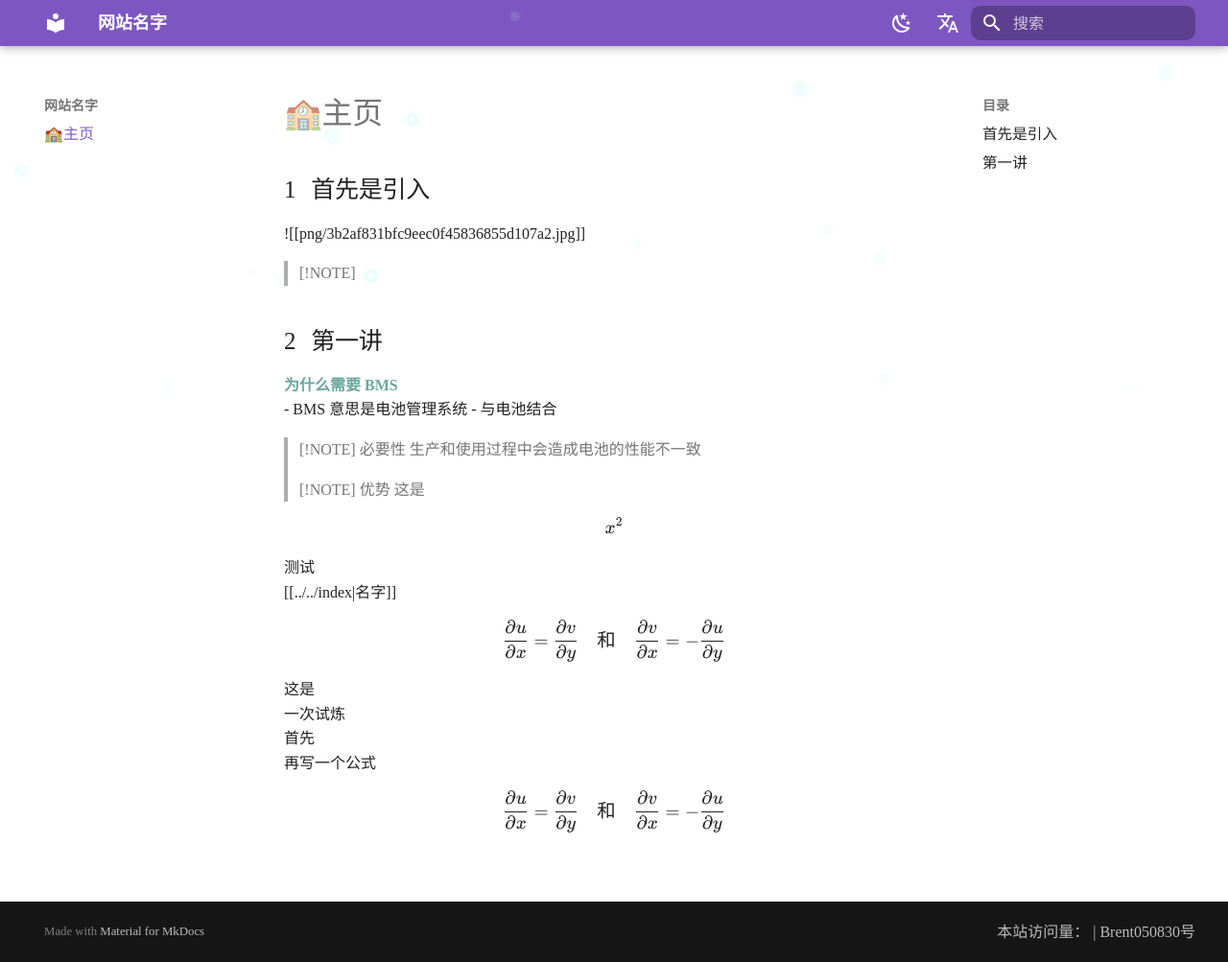
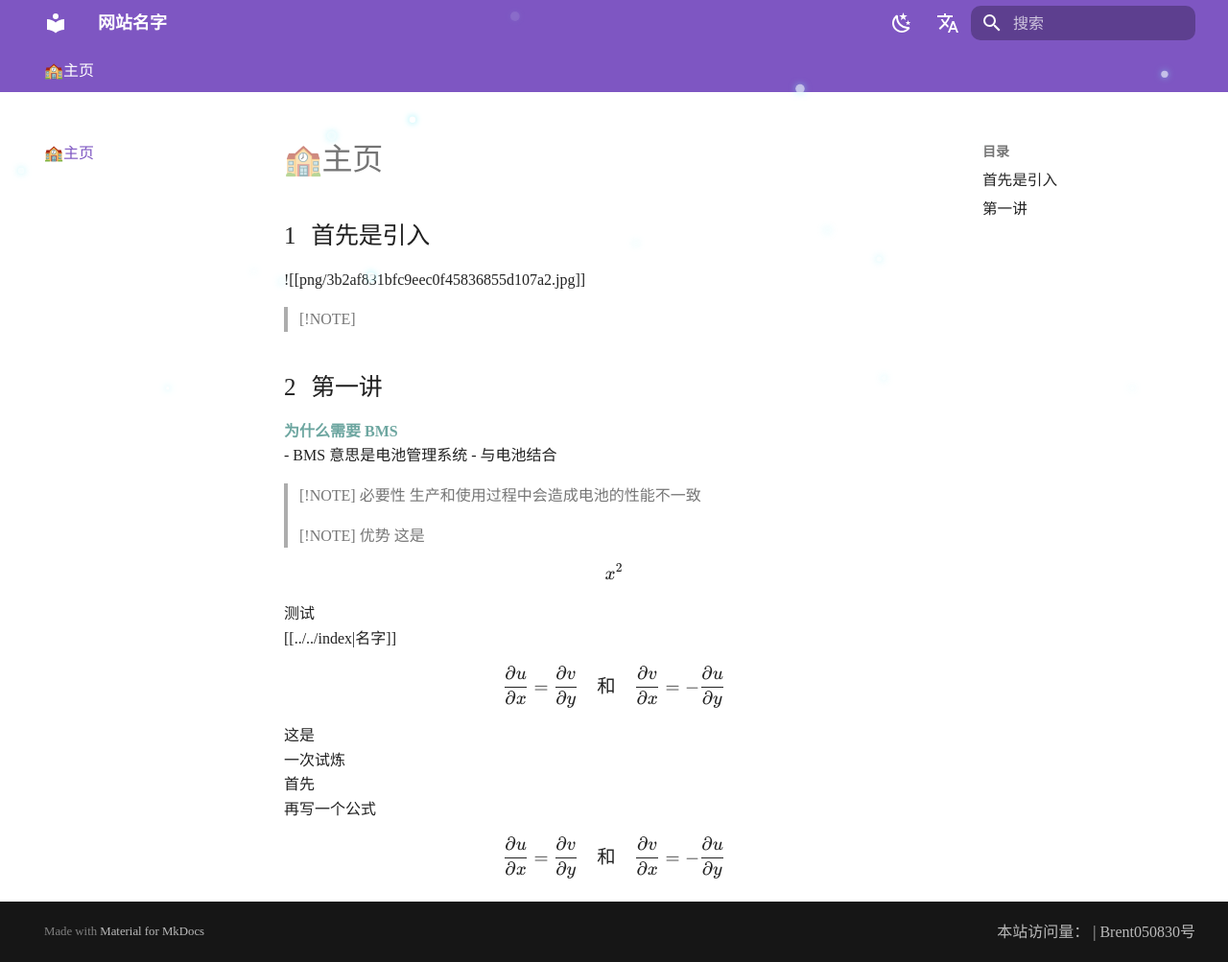
Before and after one commit to Brent050830/ceshi, an MkDocs documentation site: the page built from docs/index.md, in a window 1280 px wide and 1003 px high. Shown: the whole window at 96% size. Built offline with MkDocs 1.6.1 and Material for MkDocs 9.7.7, drawn with Linux system fonts in a browser that asks for light colours; some web fonts are replaced; comment, search, counter and statistics services are not loaded.

Commit message:
Update mkdocs.yml

```diff
--- a/mkdocs.yml
+++ b/mkdocs.yml
@@ -45,6 +45,31 @@
       toggle:
         icon: material/weather-sunny
         name: Switch to light mode
+  features:
+    - announce.dismiss #呈现可标记为由用户读取的临时公告，可以包含一个用于取消当前公告的按钮
+    - toc.follow
+    - navigation.instant
+    #- header.autohide  #自动隐藏
+    - navigation.tracking #地址栏中的 URL 将自动更新为在目录中突出显示的活动锚点
+    - navigation.instant.prefetch
+    - navigation.instant.progress
+    - navigation.tabs #顶级部分将呈现在上面视口标题下方的菜单层中，但在移动设备上保持原样
+    # - navigation.tabs.sticky  #启用粘性选项卡后，导航选项卡将锁定在标题下方，并在向下滚动时始终保持可见
+    # - navigation.sections #启用部分后，顶级部分在边栏中呈现为1220px以上视口的组，但在移动设备上保持原样
+    - navigation.top # 返回顶部的按钮 在上滑时出现
+    - navigation.footer #页脚将呈现在边栏中，但在移动设备上保持原样
+    - search.suggest # 搜索输入一些字母时推荐补全整个单词
+    - search.highlight # 搜索出的文章关键词加入高亮
+    - search.share #搜索分享按钮
+    # - navigation.expand # 打开Tab时左侧目录全部展开
+    - navigation.indexes #启用节索引页后，可以将文档直接附加到节
+    - content.tabs.link
+    - content.tooltips
+    - content.code.copy #代码复制
+    - content.code.select
+    - content.action.edit
+    - content.action.view
+    - content.code.annotate
 
 extra:
   alternate:
```
